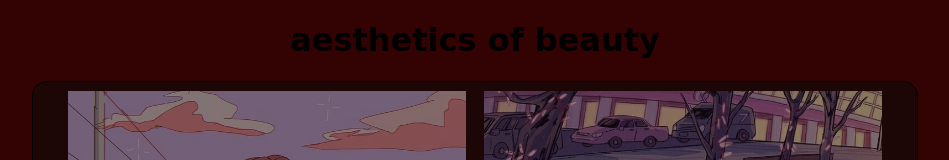
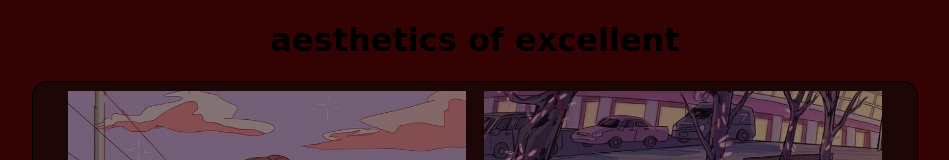
Before and after one commit to liieee/liieee.github.io, a plain HTML site: page Gallery of beauty/index.html in a window 1280 px wide. Shown: the top 160 px of the page, without its empty margins (165-1114 px from the left). Drawn offline with Linux system fonts and the light colour scheme.

Commit message:
Update index.html

```diff
--- a/Gallery of beauty/index.html
+++ b/Gallery of beauty/index.html
@@ -5,7 +5,7 @@
 	<link rel="stylesheet" type="text/css" href="main.css">
 </head>
 <body>
-	<h1>aesthetics of beauty</h1>
+	<h1>aesthetics of excellent</h1>
 	<div class="main">
 
 		<div class="item img1"></div>
```
